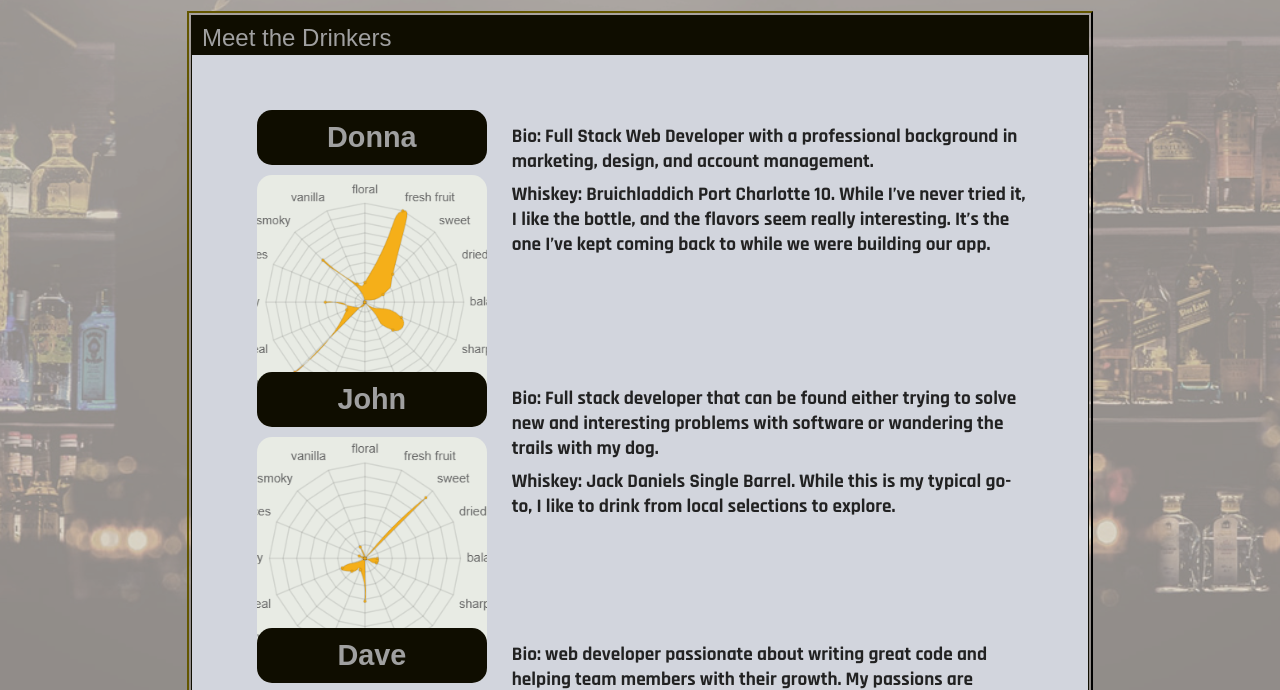
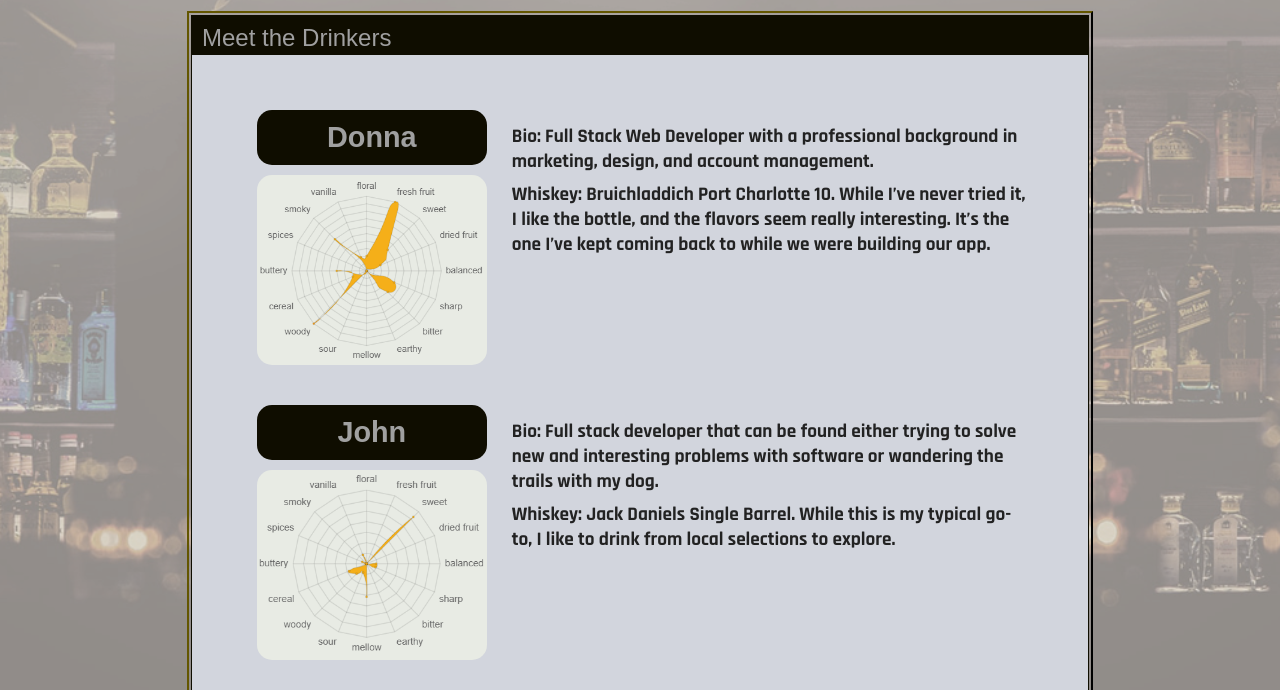
Before and after one commit to team-whiskepedia/whiskepedia, a website with bundled scripts: page public/about.html in a window 1280 px wide. Shown: the part 100-790 px from the top of the page. Built offline with nearby package versions, Linux system fonts and the light colour scheme; a web font is replaced by a local one.

Commit message:
final tweaks

```diff
--- a/public/src/components/app/about.css
+++ b/public/src/components/app/about.css
@@ -11,7 +11,7 @@
     margin: 0;
     margin-left: 20px;
     margin-top: 10px;
-    margin-bottom: 10px;
+    margin-bottom: 40px;
 }
 .developer-focus h3 {
     display: block;
@@ -26,6 +26,7 @@
     margin-right: 10px;
     padding: 0;
     width: 230px;
+    height: 190px;
     border-radius: 15px;
 }
 .developer-focus .details-text {
```
Also changed, not shown: 1 other file.
